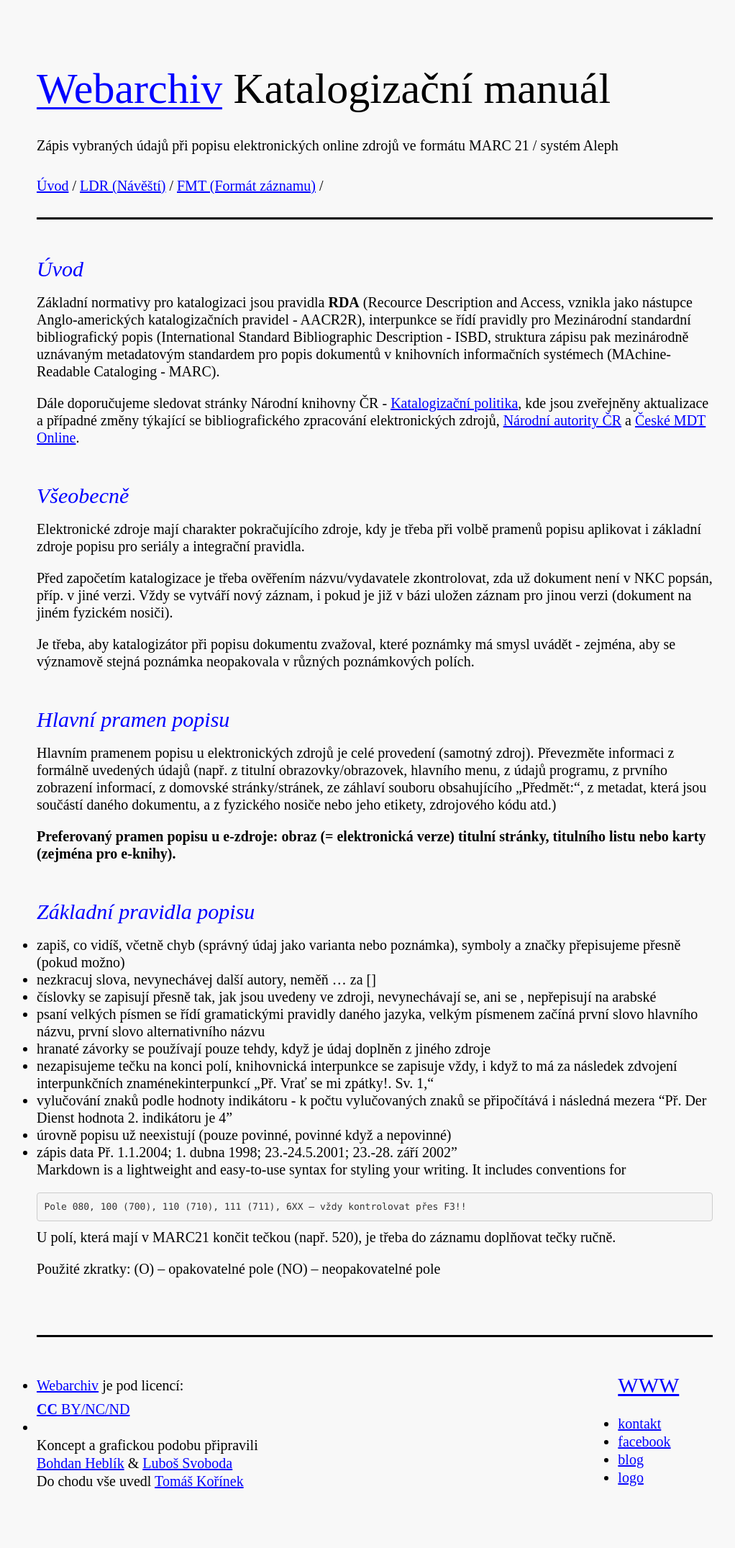
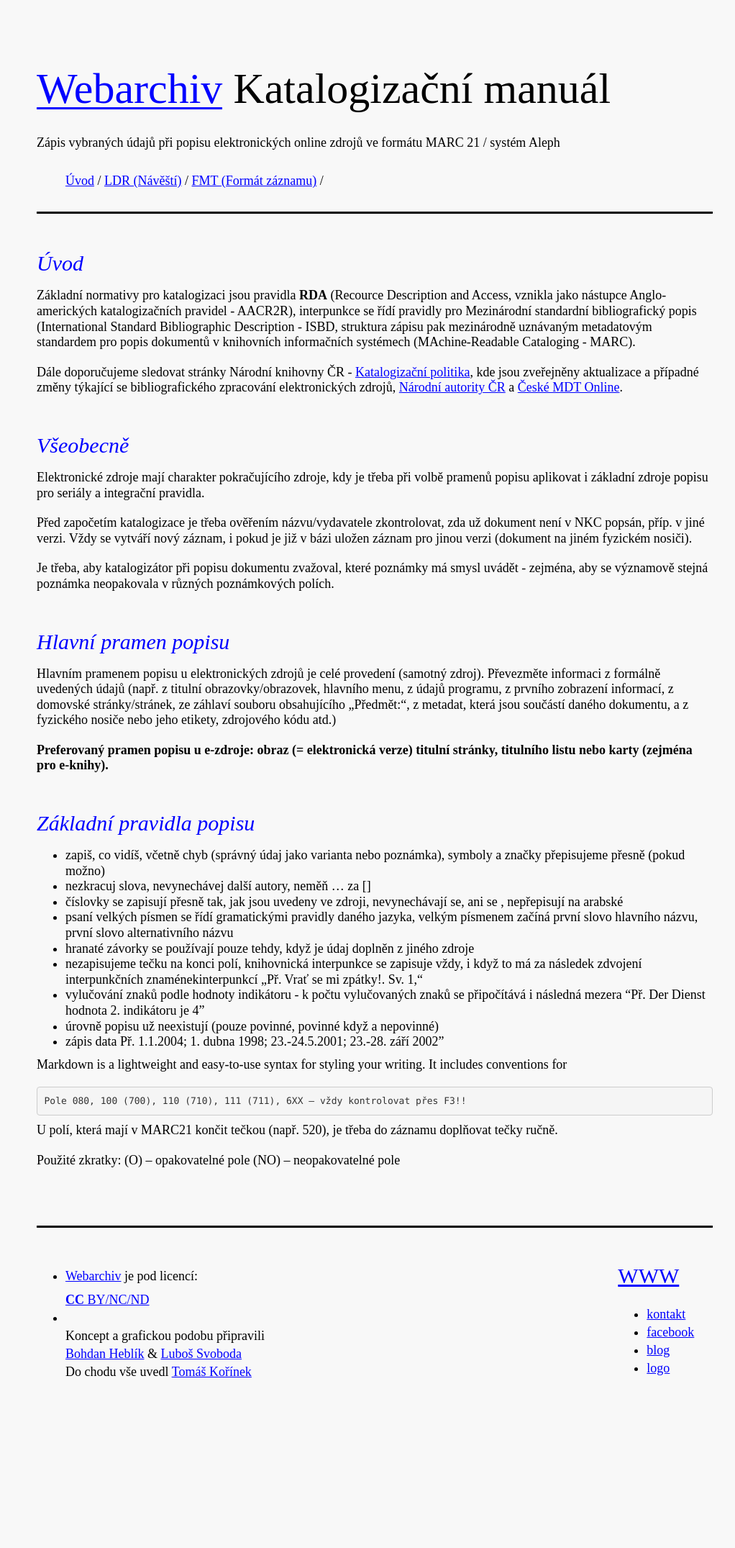
Before and after one commit to kvasnicaj/kvasnicaj.github.io, a Jekyll site: the page built from index.md, in a window 1280 px wide. Shown: the whole page at 72% size, without its empty margins (119-1141 px from the left). Built offline with Jekyll 4.4.1, drawn with Linux system fonts in a browser that asks for light colours; after the commit the page ends 2009 px from its top, so only the background shows below that.

Commit message:
smallest font size

```diff
--- a/css/screen.css
+++ b/css/screen.css
@@ -1,6 +1,6 @@
 body {
 	font-family: "Times New Roman", Times, serif;
-	font-size: 20px;
+	font-size: 18px;
 	line-height: 1.2;
 	color: #000;
 	background: #f8f8f8;
@@ -36,8 +36,8 @@ h1 a span {
 
 ul {
 	list-style: disc;
-	padding: 0;
-	margin: 0;
+	/* padding: 0;
+	margin: 0; */
 }
 
 a {
```
